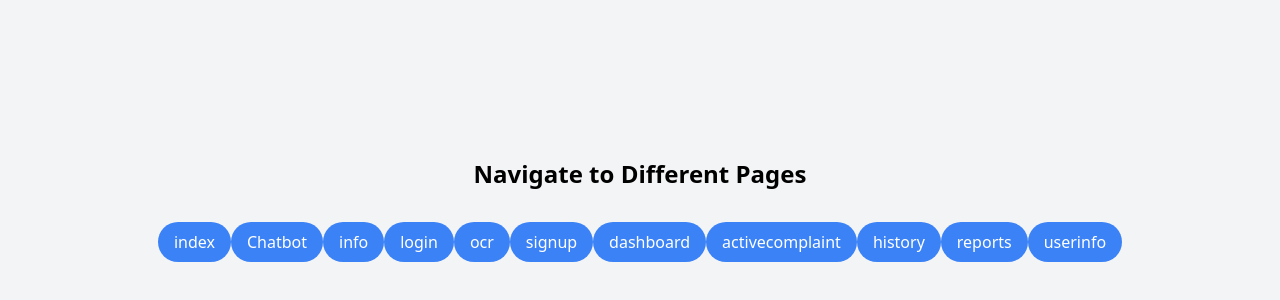
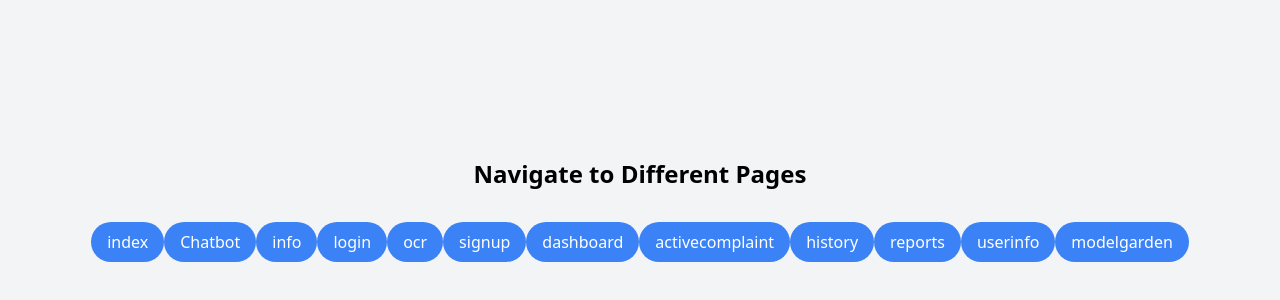
Before and after one commit to Techxtommor-HealthAi/healthai, a Next.js app: page /info in a window 1280 px wide. Shown: the part 190-490 px from the top of the page. Built offline with nearby package versions, Linux system fonts and the light colour scheme.

Commit message:
final-v1

```diff
--- a/package.json
+++ b/package.json
@@ -9,7 +9,6 @@
     "lint": "next lint"
   },
   "dependencies": {
-    "@tensorflow/tfjs": "^4.22.0",
     "axios": "^1.7.9",
     "bcryptjs": "^2.4.3",
     "cookie": "^0.4.1",
@@ -20,11 +19,10 @@
     "next": "latest",
     "next-connect": "^1.0.0",
     "nookies": "^2.5.2",
-    "react": "^19.0.0",
-    "react-dom": "^19.0.0",
-    "tfjs": "^0.6.0",
+    "react": "^18.2.0",
     "react-circular-progressbar": "^2.1.0",
     "react-cookie": "^4.0.3",
+    "react-dom": "^18.2.0",
     "tesseract.js": "^5.1.1",
     "typewriter-effect": "^2.21.0"
   },
--- a/src/pages/info.js
+++ b/src/pages/info.js
@@ -14,6 +14,7 @@ const Info = () => {
     { name: "history", path: "/medicaldata/history" },
     { name: "reports", path: "/medicaldata/reports" },
     { name: "userinfo", path: "/userinfo" },
+    { name: "modelgarden", path: "/modelgarden" },
     // Add more pages here, excluding those in the api folder
   ];
 
```
Also changed, not shown: 1 other file (tests, documents, lock files or other folders).
